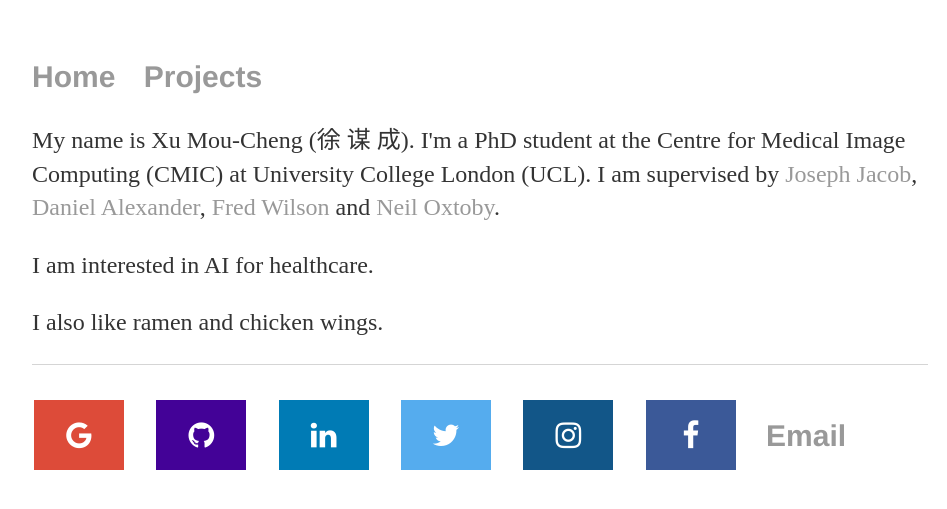
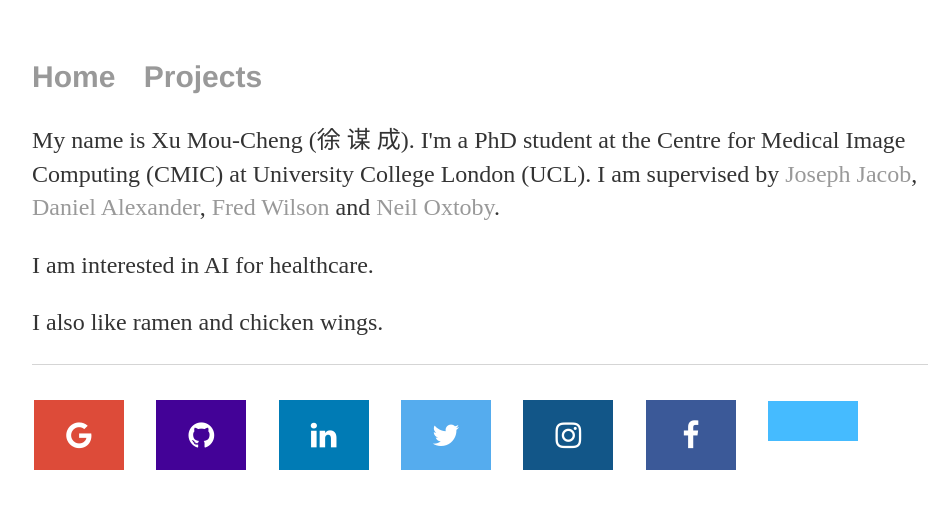
Before and after one commit to moucheng2017/mouchengxu.github.io, a Jekyll site: the page built from index.html, in a window 1280 px wide. Shown: the top 509 px of the page, without its empty margins (160-1107 px from the left). Built offline with Jekyll 4.4.1, drawn with Linux system fonts in a browser that asks for light colours.

Commit message:
Update default.html

```diff
--- a/_layouts/default.html
+++ b/_layouts/default.html
@@ -26,7 +26,8 @@
 				<li><a href="https://twitter.com/YaoXuexiu" class="fa fa-twitter"></a></li>
 				<li><a href="https://www.instagram.com/xmc_1128_/?hl=en" class="fa fa-instagram"></a></li>
 				<li><a href="https://www.facebook.com/moucheng.xu.1" class="fa fa-facebook"></a></li>
-				<li><a href="moucheng.xu.18@ucl.ac.uk"> Email </a></li>
+				<li><a href="moucheng.xu.18@ucl.ac.uk" class="fa fa-mail"></a></li>
+<!-- 				<li><a href="moucheng.xu.18@ucl.ac.uk"> Email </a></li>  -->
 				</ul>
 			</footer>
 		</body>
```
